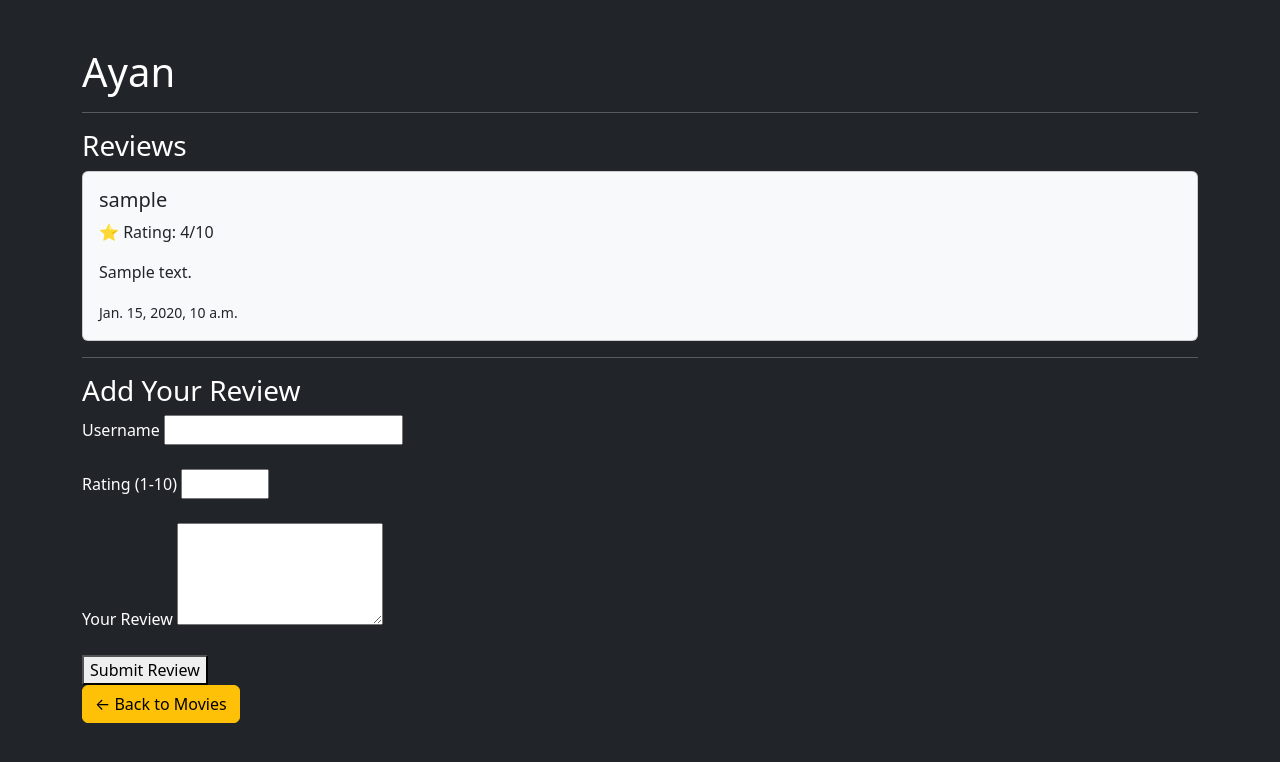
After one commit to saravanaprabbu1106/webseries, a Django app: page /reviews/1/ in a window 1280 px wide. The commit adds this page. Shown: the top 762 px of the page. Run offline with Django 5.2, Linux system fonts and the light colour scheme; data comes from the database, SQL or seed files in the repository; both versions use the stored data as it was before the commit; tables that the repository leaves empty hold one stand-in row (values such as "Sample post").

Commit message:
add movies reviews feature

```diff
--- a/reviews/models.py
+++ b/reviews/models.py
@@ -1,22 +1,19 @@
 from django.db import models
+
 
 class Movie(models.Model):
     title = models.CharField(max_length=200)
-    genre = models.CharField(max_length=100)
-    release_date = models.DateField()
-    description = models.TextField()
-    poster = models.ImageField(upload_to='posters/', blank=True, null=True)
 
-    def __str__(self):
+    def str(self):
         return self.title
 
 
 class Review(models.Model):
     movie = models.ForeignKey(Movie, on_delete=models.CASCADE)
     username = models.CharField(max_length=100)
-    rating = models.IntegerField()
+    rating = models.IntegerField(default=1)
     review = models.TextField()
     created_at = models.DateTimeField(auto_now_add=True)
 
-    def __str__(self):
+    def str(self):
         return f"{self.username}-{self.movie.title}"
--- a/reviews/urls.py
+++ b/reviews/urls.py
@@ -3,4 +3,6 @@ from . import views
 
 urlpatterns = [
     path("", views.home, name="home"),
+    path("reviews/<int:movie_id>/",views.review_list, name="review_list"),
+    path("reviews/<int:movie_id>/add/",views.add_review,name="add_review"),
 ]
--- a/reviews/views.py
+++ b/reviews/views.py
@@ -1,6 +1,31 @@
-from django.shortcuts import render
-from .models import Movie
+from django.shortcuts import render,redirect
+from .models import Movie,Review
 
 def home(request):
     movies = Movie.objects.all()
     return render(request, "home.html", {"movies": movies})
+
+def review_list(request, movie_id):
+    movie = Movie.objects.get(id=movie_id)
+    reviews = movie.review_set.all()
+    return render(request, "reviews.html", {
+        "movie": movie,
+        "reviews": reviews
+    })
+
+def add_review(request, movie_id):
+    movie = Movie.objects.get(id=movie_id)
+
+    if request.method == "POST":
+        username = request.POST.get("username")
+        rating = request.POST.get("rating")
+        review = request.POST.get("review")
+
+        Review.objects.create(
+            movie=movie,
+            username=username,
+            rating=rating,
+            review=review
+        )
+
+        return redirect("review_list", movie_id=movie_id)
--- /dev/null
+++ b/templates/reviews.html
@@ -0,0 +1,74 @@
+<!DOCTYPE html>
+<html lang="en">
+<head>
+    <meta charset="UTF-8">
+    <meta name="viewport" content="width=device-width, initial-scale=1.0">
+    <title>{{ movie.title }} - Reviews</title>
+
+    <link href="https://cdn.jsdelivr.net/npm/bootstrap@5.3.3/dist/css/bootstrap.min.css" rel="stylesheet">
+</head>
+
+<body class="bg-dark text-white">
+
+<div class="container mt-5">
+
+    <h1>{{ movie.title }}</h1>
+
+    <hr>
+
+    <h3>Reviews</h3>
+
+    {% for review in reviews %}
+
+        <div class="card bg-light text-dark mb-3">
+            <div class="card-body">
+
+                <h5>{{ review.username }}</h5>
+
+                <p>⭐ Rating: {{ review.rating }}/10</p>
+
+                <p>{{ review.review }}</p>
+
+                <small>{{ review.created_at }}</small>
+
+            </div>
+        </div>
+
+    {% empty %}
+
+        <p>No reviews yet.</p>
+
+    {% endfor %}
+    <hr>
+
+<h3>Add Your Review</h3>
+
+<form method="POST" action="{}">
+    {% csrf_token %}
+
+    <label>Username</label>
+    <input type="text" name="username" required>
+
+    <br><br>
+
+    <label>Rating (1-10)</label>
+    <input type="number" name="rating" min="1" max="10" required>
+
+    <br><br>
+
+    <label>Your Review</label>
+    <textarea name="review" rows="4" required></textarea>
+
+    <br><br>
+
+    <button type="submit">Submit Review</button>
+</form>
+
+    <a href="/" class="btn btn-warning">
+        ← Back to Movies
+    </a>
+
+</div>
+
+</body>
+</html>
```
Also changed, not shown: templates/home.html (+5 -3 lines), db.sqlite3, reviews/migrations/0002_remove_movie_description_remove_movie_genre_and_more.py (added).
